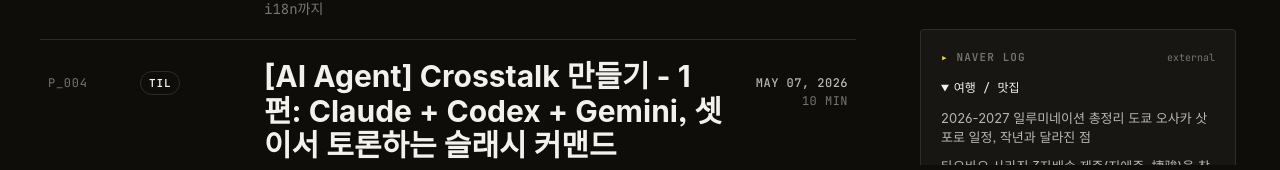
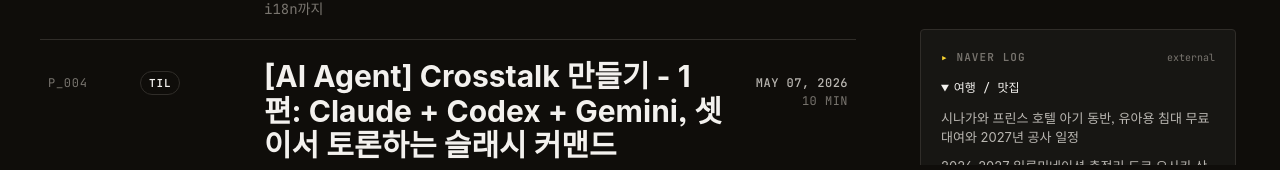
Before and after one commit to dongsik93/dongsik93.github.io, a Jekyll site: the page built from index.html, in a window 1280 px wide and 900 px high, scrolled down 601 px. Shown: the part 711-881 px from the top of the window. Built offline with Jekyll 4.4.1, drawn with Linux system fonts in a browser that asks for light colours; some web fonts are replaced; the list of posts is cut into pages by our own code; some of the changed text lies outside the part shown.

Commit message:
Add Shinagawa Prince baby crib backlink

```diff
--- a/_includes/blogs.html
+++ b/_includes/blogs.html
@@ -5,6 +5,7 @@
 <details>
   <summary>✈️ 여행 후기</summary>
   <ul class="list-inline">
+    <li><small><a href="https://m.blog.naver.com/econ_view/224481284747" target="_blank" rel="noopener noreferrer">시나가와 프린스 호텔 아기 동반, 유아용 침대 무료 대여와 2027년 공사 일정</a></small></li>
     <li><small><a href="https://m.blog.naver.com/econ_view/224480404007" target="_blank" rel="noopener noreferrer">2026-2027 일루미네이션 총정리 도쿄 오사카 삿포로 일정, 작년과 달라진 점</a></small></li>
     <li><small><a href="https://m.blog.naver.com/econ_view/224473445304" target="_blank" rel="noopener noreferrer">타오바오 사라진 3자배송 제준(지에준, 捷骏)을 찾아 가입부터 배송까지</a></small></li>
     <li><small><a href="https://m.blog.naver.com/econ_view/224474852096" target="_blank" rel="noopener noreferrer">서울 돈카츠 맛집 까치산 훈타 토요일 오픈런 자연양돈/난축맛돈/지례흑돈 후기</a></small></li>
```
